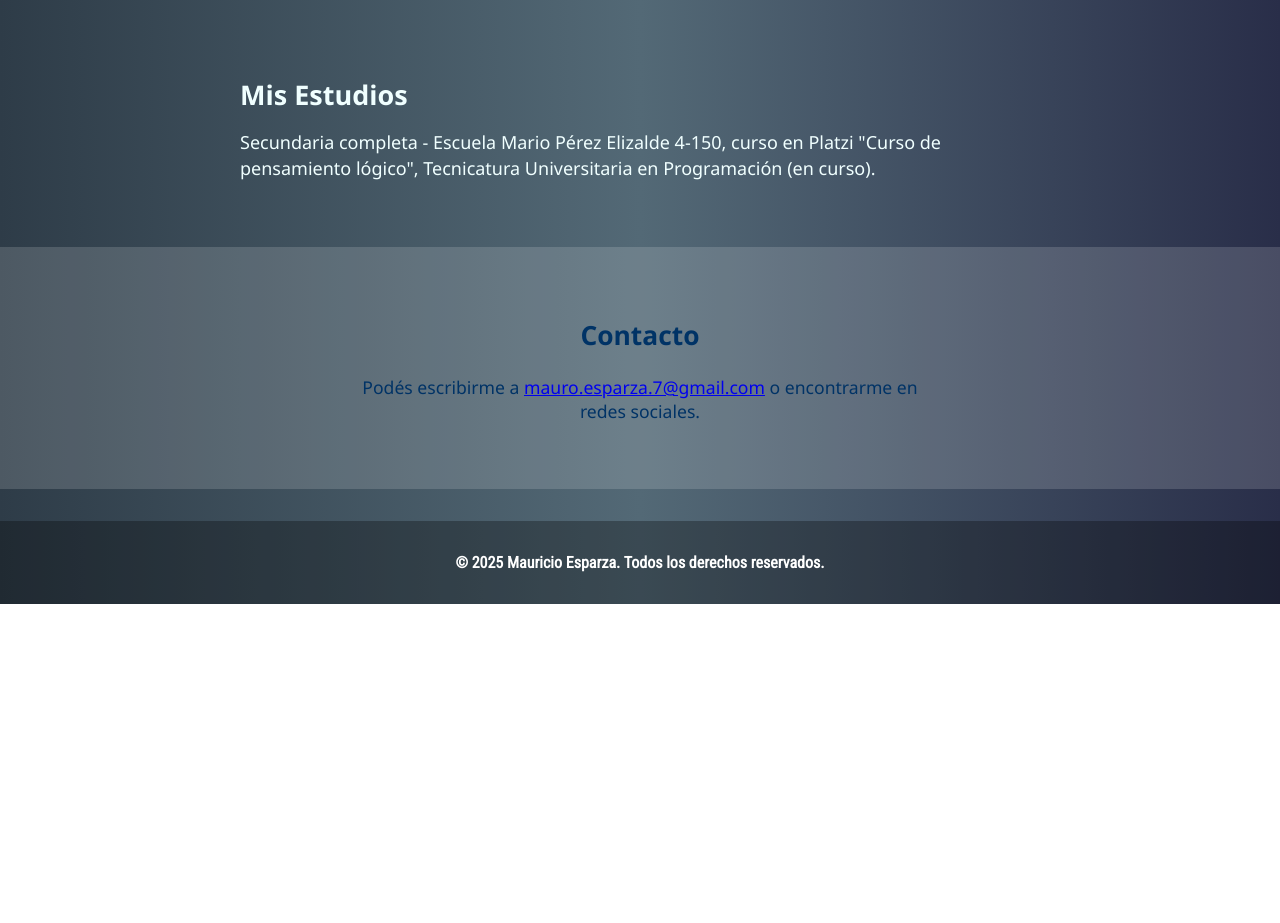
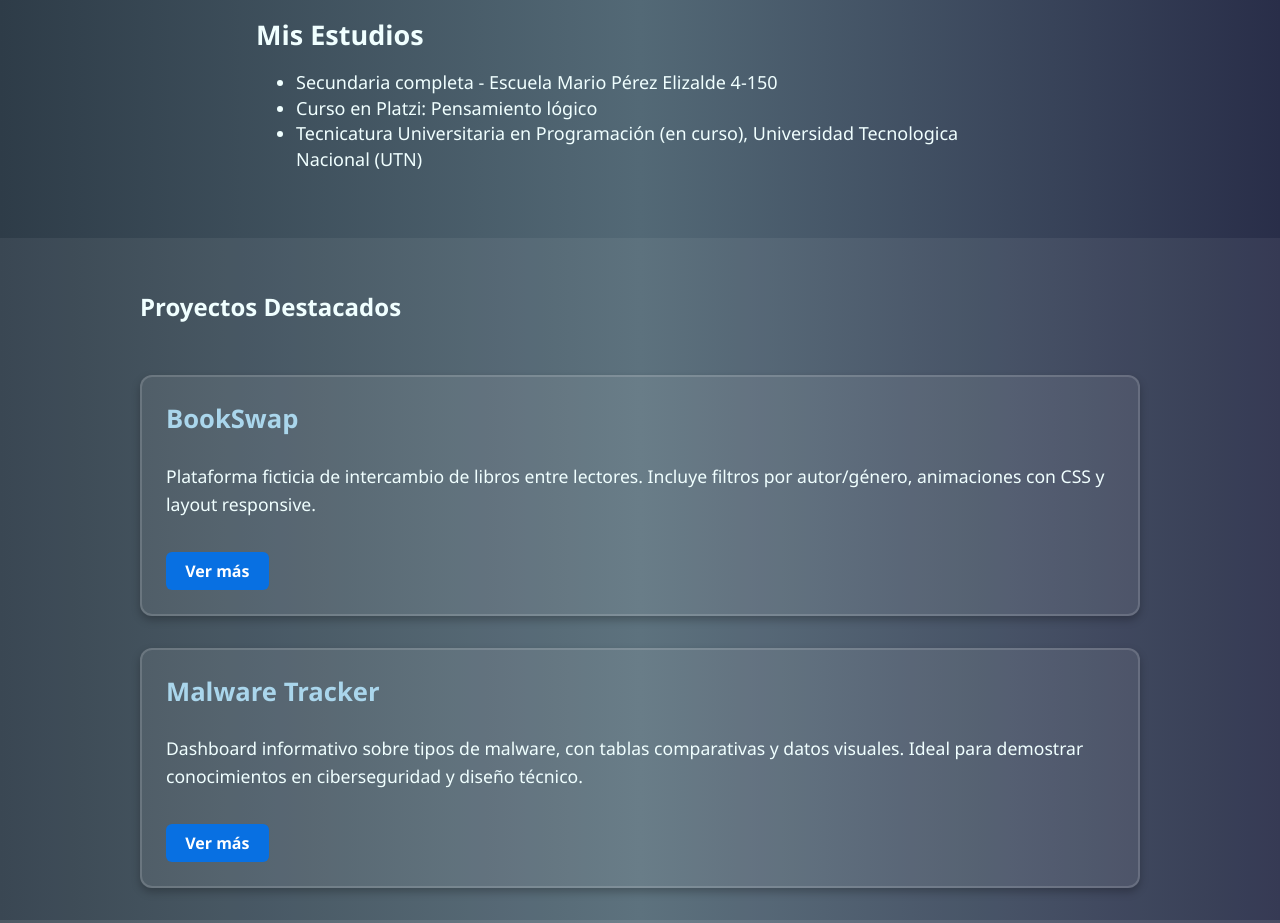
Before and after one commit to Mauricio-Esparza/portafolio-web, a plain HTML site: page index.html in a window 1280 px wide. Shown: the part 880-1803 px from the top of the page. Before the commit the page ends 1484 px from the top, so only its background shows below. Drawn offline with Linux system fonts and the light colour scheme.

Commit message:
portafolio modificado

```diff
--- a/css/style.css
+++ b/css/style.css
@@ -1,11 +1,14 @@
-/* --- Estilos Generales --- */
+
+* {
+  box-sizing: border-box;
+}
+
 body {
   margin: 0;
   padding: 0;
-  padding-top: 160px;
   background: linear-gradient(to right, #2e3c48, #536976, #292e49);
   font-family: 'Segoe UI', Tahoma, Geneva, Verdana, sans-serif;
-  box-sizing: border-box;
+  padding-top: 100px;
 }
 
 header {
@@ -16,7 +19,7 @@ header {
   backdrop-filter: blur(5px);
   z-index: 1000;
   box-shadow: 0 4px 6px rgba(0,0,0,0.2);
-  padding: 1rem 0.5rem;
+  padding: 1rem;
   text-align: center;
 }
 
@@ -46,6 +49,7 @@ header {
   font-family: 'Roboto Condensed', sans-serif;
   transition: background 0.3s ease, transform 0.2s ease;
   cursor: pointer;
+  width: auto;
 }
 
 .navigation li:hover {
@@ -54,13 +58,14 @@ header {
 }
 
 .navigation li:hover a {
-  color: #003366;
+  color: black;
 }
 
 .navigation li a {
   text-decoration: none;
   color: white;
   display: block;
+  transition: color 0.3s ease;
 }
 
 .sobremi {
@@ -83,6 +88,7 @@ header {
   height: 200px;
   box-shadow: 0 0 10px #333;
   transition: transform 0.3s ease;
+  object-fit: cover;
 }
 
 .img-perfil:hover {
@@ -124,16 +130,84 @@ footer {
   background: rgba(0, 0, 0, 0.3);
   color: white;
   text-align: center;
-  padding: 1rem;
+  padding: 2rem 1rem;
   font-weight: bold;
   font-family: 'Roboto Condensed', sans-serif;
   margin-top: 2rem;
 }
 
-/* --- Responsive --- */
+.proyectos {
+  padding: 2rem 1rem;
+  background: rgba(255, 255, 255, 0.06);
+  color: azure;
+}
+
+.container-proyectos {
+  max-width: 1000px;
+  margin: 0 auto;
+  display: flex;
+  flex-direction: column;
+  gap: 2rem;
+}
+
+.proyecto {
+  background: rgba(255, 255, 255, 0.08);
+  border: 2px solid rgba(255, 255, 255, 0.15);
+  border-radius: 12px;
+  padding: 1.5rem;
+  box-shadow: 0 4px 8px rgba(0,0,0,0.25);
+  animation: aparecerDeslizar 0.8s ease forwards;
+  opacity: 0;
+  transition: transform 0.3s ease, box-shadow 0.3s ease;
+}
+
+.proyecto:hover {
+  transform: scale(1.02);
+  box-shadow: 0 8px 20px rgba(0,0,0,0.3);
+}
+
+.proyecto h3 {
+  font-size: 1.6rem;
+  color: #aad6ec;
+  margin-top: 0;
+}
+
+.proyecto p {
+  font-size: 1.1rem;
+  line-height: 1.6;
+}
+
+.proyecto a {
+  display: inline-block;
+  margin-top: 1rem;
+  padding: 0.5rem 1.2rem;
+  background-color: #0870e2;
+  color: white;
+  border-radius: 6px;
+  text-decoration: none;
+  font-weight: bold;
+  transition: background-color 0.3s ease;
+}
+
+.proyecto a:hover {
+  background-color: #003366;
+  color: #aad6ec;
+}
+
+@keyframes aparecerDeslizar {
+  0% {
+    opacity: 0;
+    transform: translateY(30px);
+  }
+  100% {
+    opacity: 1;
+    transform: translateY(0);
+  }
+}
+
 @media (max-width: 767px) {
   body {
-    padding-top: 220px;
+    padding-top: 0;
   }
 
   .navigation {
@@ -142,20 +216,21 @@ footer {
     align-items: center;
   }
 
+  .navigation li {
+    width: 80%;
+    text-align: center;
+  }
+
   .sobremi {
-    display: flex;
     flex-direction: column;
     align-items: center;
-    justify-content: center;
     padding: 1rem;
     width: 100%;
-    box-sizing: border-box;
   }
 
   .container-sobremi {
     max-width: 90vw;
     margin: 0 auto;
-    display: flex;
     flex-direction: column;
     align-items: center;
     gap: 1rem;
@@ -166,9 +241,6 @@ footer {
     width: 150px;
     height: 150px;
     margin-bottom: 1rem;
-    border-radius: 50%;
-    box-shadow: 0 0 10px #333;
-    transition: transform 0.3s ease;
   }
 
   .container-experiencia,
@@ -182,4 +254,27 @@ footer {
   .nombre {
     font-size: 1.5rem;
   }
+
+  .lista-estudios {
+    list-style: none;
+    padding: 0;
+    margin: 1rem 0;
+  }
+
+  .lista-estudios li {
+    margin-bottom: 0.8rem;
+    padding-left: 1rem;
+    position: relative;
+    color: azure;
+  }
+
+  .lista-estudios li::before {
+    content: "\1F4D8"; /* Emoji libro */
+    position: absolute;
+    left: 0;
+  }
+
+  .main-content {
+    margin-top: 100px;
+  }
 }
--- a/index.html
+++ b/index.html
@@ -13,7 +13,7 @@
 <body>
   <header>
     <h1 class="nombre">Mauricio Esparza - Técnico en Programación</h1>
-    <nav>
+    <nav aria-label="Menú principal">
       <ul class="navigation">
         <li><a href="#sobremi">Sobre Mí</a></li>
         <li><a href="#proyectos">Proyectos</a></li>
@@ -57,10 +57,30 @@
       <section id="estudios" class="estudios">
         <article class="container-estudios">
           <h2>Mis Estudios</h2>
-          <p>
-            Secundaria completa - Escuela Mario Pérez Elizalde 4-150, curso en Platzi "Curso de pensamiento lógico",
-            Tecnicatura Universitaria en Programación (en curso).
-          </p>
+          <ul class="lista-estudios">
+            <li>Secundaria completa - Escuela Mario Pérez Elizalde 4-150</li>
+            <li>Curso en Platzi: Pensamiento lógico</li>
+            <li>Tecnicatura Universitaria en Programación (en curso), Universidad Tecnologica Nacional (UTN)</li>
+          </ul>
+        </article>
+      </section>
+
+      <section id="proyectos" class="proyectos">
+        <article class="container-proyectos">
+          <h2>Proyectos Destacados</h2>
+
+          <div class="proyecto">
+            <h3>BookSwap</h3>
+            <p>Plataforma ficticia de intercambio de libros entre lectores. Incluye filtros por autor/género, animaciones con CSS y layout responsive.</p>
+            <a href="#">Ver más</a>
+          </div>
+
+          <div class="proyecto">
+            <h3>Malware Tracker</h3>
+            <p>Dashboard informativo sobre tipos de malware, con tablas comparativas y datos visuales. Ideal para demostrar conocimientos en ciberseguridad y diseño técnico.</p>
+            <a href="#">Ver más</a>
+          </div>
+
         </article>
       </section>
 
@@ -80,15 +100,17 @@
     <p>&copy; 2025 Mauricio Esparza. Todos los derechos reservados.</p>
   </footer>
 
-  <script>
+<script>
   function ajustarMargen() {
     const header = document.querySelector('header');
     const mainContent = document.querySelector('.main-content');
-    const alturaHeader = header.offsetHeight;
 
-
-    const margenAplicado = Math.min(alturaHeader, 160);
-    mainContent.style.marginTop = margenAplicado + 'px';
+    if (header && mainContent) {
+      const estiloHeader = getComputedStyle(header);
+      const margenInferior = parseInt(estiloHeader.marginBottom || 0);
+      const totalAltura = header.offsetHeight + margenInferior;
+      mainContent.style.marginTop = `${totalAltura}px`;
+    }
   }
 
   window.addEventListener('load', ajustarMargen);
```
